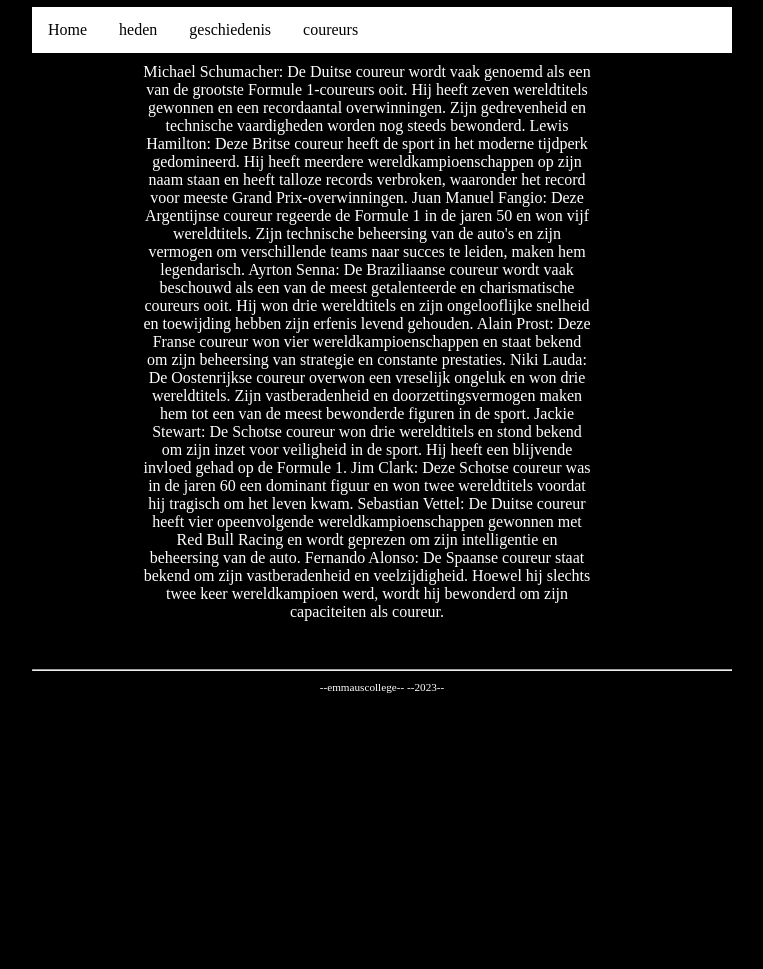
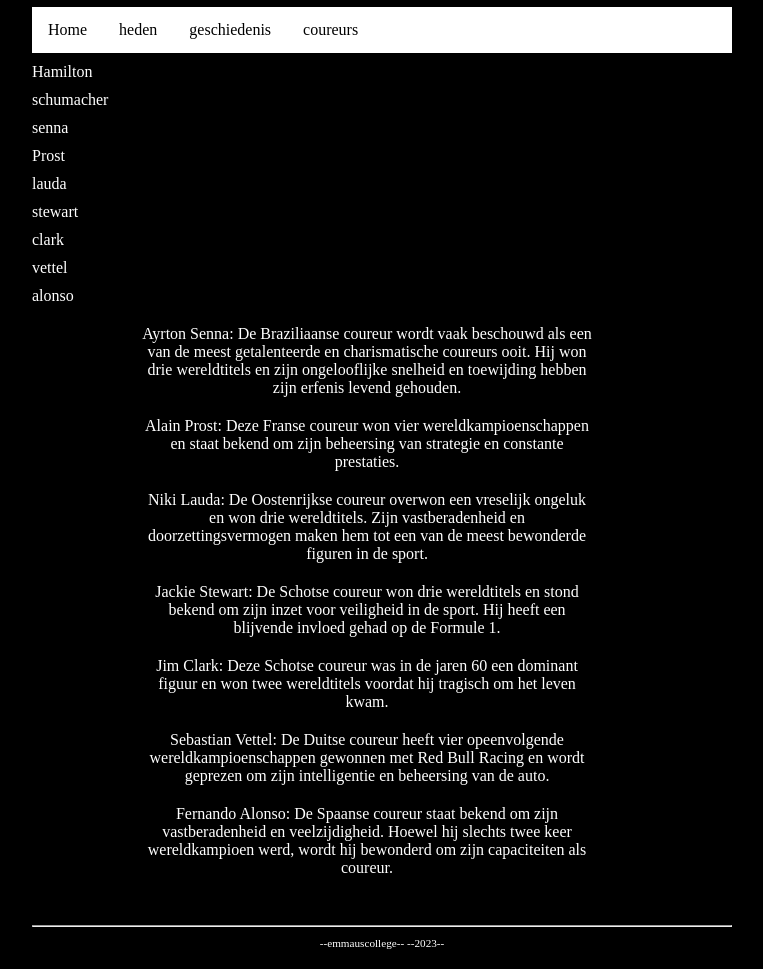
Before and after one commit to stijnK07/stijnKoenen, a plain HTML site: page coureurs.html in a window 1280 px wide. Shown: the part 97-1066 px from the top of the page, without its empty margins (258-1021 px from the left). Before the commit the page ends 810 px from the top, so only its background shows below. Drawn offline with Linux system fonts and the light colour scheme.

Commit message:
sub pages

```diff
--- a/coureurs.html
+++ b/coureurs.html
@@ -25,21 +25,50 @@
     </ul>
 
     <div class="item">
-        <p class="item-tekst" id="mijntekst">
-            Michael Schumacher: De Duitse coureur wordt vaak genoemd als een van de grootste Formule 1-coureurs ooit. Hij heeft zeven wereldtitels gewonnen en een recordaantal overwinningen. Zijn gedrevenheid en technische
-            vaardigheden worden nog steeds bewonderd.
-            Lewis Hamilton: Deze Britse coureur heeft de sport in het moderne tijdperk gedomineerd. Hij heeft meerdere wereldkampioenschappen op zijn naam staan en heeft talloze records verbroken, waaronder het record voor meeste
-            Grand Prix-overwinningen.
-            Juan Manuel Fangio: Deze Argentijnse coureur regeerde de Formule 1 in de jaren 50 en won vijf wereldtitels. Zijn technische beheersing van de auto's en zijn vermogen om verschillende teams naar succes te leiden,
-            maken hem legendarisch.
-            Ayrton Senna: De Braziliaanse coureur wordt vaak beschouwd als een van de meest getalenteerde en charismatische coureurs ooit. Hij won drie wereldtitels en zijn ongelooflijke snelheid en toewijding hebben zijn erfenis
-            levend gehouden.
-            Alain Prost: Deze Franse coureur won vier wereldkampioenschappen en staat bekend om zijn beheersing van strategie en constante prestaties.
-            Niki Lauda: De Oostenrijkse coureur overwon een vreselijk ongeluk en won drie wereldtitels. Zijn vastberadenheid en doorzettingsvermogen maken hem tot een van de meest bewonderde figuren in de sport.
-            Jackie Stewart: De Schotse coureur won drie wereldtitels en stond bekend om zijn inzet voor veiligheid in de sport. Hij heeft een blijvende invloed gehad op de Formule 1.
-            Jim Clark: Deze Schotse coureur was in de jaren 60 een dominant figuur en won twee wereldtitels voordat hij tragisch om het leven kwam.
-            Sebastian Vettel: De Duitse coureur heeft vier opeenvolgende wereldkampioenschappen gewonnen met Red Bull Racing en wordt geprezen om zijn intelligentie en beheersing van de auto.
-            Fernando Alonso: De Spaanse coureur staat bekend om zijn vastberadenheid en veelzijdigheid. Hoewel hij slechts twee keer wereldkampioen werd, wordt hij bewonderd om zijn capaciteiten als coureur.
+
+      <a href="/sub pagina's drivers/hamilton.html"><p class="verplaatsbaretekst" id="mijntteksten">Hamilton</p></a>
+      <a href="/sub pagina's drivers/schumacher.html"><p class="verplaatsbaretekst" id="mijntteksten">schumacher</p></a>
+      <a href="/sub pagina's drivers/ayrton senna.html"><p class="verplaatsbaretekst" id="mijntteksten">senna</p></a>
+      <a href="/sub pagina's drivers/alain prost.html"><p class="verplaatsbaretekst" id="mijntteksten">Prost</p></a>
+      <a href="/sub pagina's drivers/niki lauda.html"><p class="verplaatsbaretekst" id="mijntteksten">lauda</p></a>
+      <a href="/sub pagina's drivers/jackie stewart.html"><p class="verplaatsbaretekst" id="mijntteksten">stewart</p></a>
+      <a href="/sub pagina's drivers/jim Clark.html"><p class="verplaatsbaretekst" id="mijntteksten">clark</p></a>
+      <a href="/sub pagina's drivers/sebastian Vettel.html"><p class="verplaatsbaretekst" id="mijntteksten">vettel</p></a>
+      <a href="/sub pagina's drivers/fernando alonso.html"><p class="verplaatsbaretekst" id="mijntteksten">alonso</p></a>
+
+
+
+
+            <p class="item-tekst" id= "mijntekst">Ayrton Senna: De Braziliaanse coureur wordt vaak beschouwd als een
+            van de meest getalenteerde en charismatische coureurs ooit.
+            Hij won drie wereldtitels en zijn ongelooflijke snelheid en
+            toewijding hebben zijn erfenis levend gehouden.</p>
+
+            <p class="item-tekst" id= "mijntekst">Alain Prost: Deze Franse coureur won vier wereldkampioenschappen
+            en staat bekend om zijn beheersing van strategie en constante
+            prestaties. </p>
+
+            <p class="item-tekst" id="mijntekst">Niki Lauda: De Oostenrijkse coureur overwon een vreselijk ongeluk
+            en won drie wereldtitels. Zijn vastberadenheid en
+            doorzettingsvermogen maken hem tot een van de meest bewonderde
+            figuren in de sport.</p>
+
+            <p class="item-tekst" id="mijntekst">Jackie Stewart: De Schotse coureur won drie wereldtitels en stond
+            bekend om zijn inzet voor veiligheid in de sport. Hij heeft een
+            blijvende invloed gehad op de Formule 1.</p>
+
+            <p class="item-tekst" id="mijntekst">Jim Clark: Deze Schotse coureur was in de jaren 60 een dominant
+            figuur en won twee wereldtitels voordat hij tragisch om het leven
+            kwam.</p>
+
+            <p class="item-tekst" id="mijntekst">Sebastian Vettel: De Duitse coureur heeft vier opeenvolgende
+            wereldkampioenschappen gewonnen met Red Bull Racing en wordt
+            geprezen om zijn intelligentie en beheersing van de auto.</p>
+
+            <p class="item-tekst" id="mijntekst">Fernando Alonso: De Spaanse coureur staat bekend om zijn
+            vastberadenheid en veelzijdigheid. Hoewel hij slechts twee keer
+            wereldkampioen werd, wordt hij bewonderd om zijn capaciteiten als
+            coureur.</p>
        </p>
 
 
--- a/style.css
+++ b/style.css
@@ -151,3 +151,14 @@
 #mijntekst {
   color: white;
 }
+
+.verplaatsbare-tekst {
+  position: absolute;
+  top: 150px;
+  left: 1050px;
+}
+
+.page {
+  background-color: black;
+  color:black
+}
```
Also changed, not shown: sub pagina's drivers/alain prost.html (added, +22 -0 lines), sub pagina's drivers/ayrton senna.html (added, +23 -0 lines), sub pagina's drivers/jackie stewart.html (added, +22 -0 lines), sub pagina's drivers/lewis hamilton.html (added, +24 -0 lines), sub pagina's drivers/niki lauda.html (added, +23 -0 lines), sub pagina's drivers/schumacher.html (added, +24 -0 lines), sub pagina's drivers/fernando alonso.html (added), sub pagina's drivers/jim Clark.html (added), sub pagina's drivers/sebastian Vettel.html (added).
